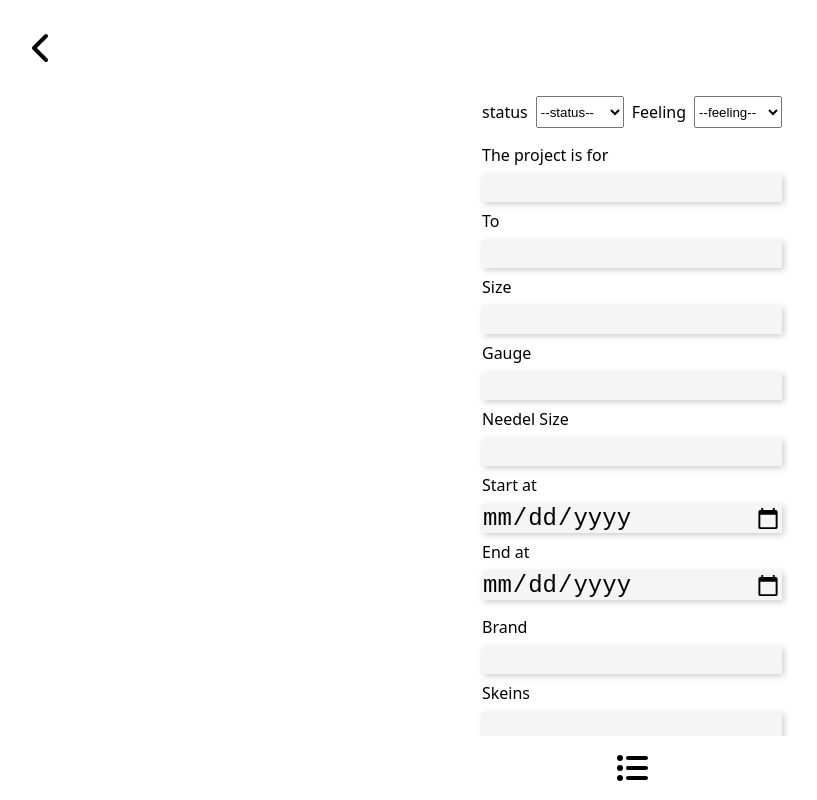
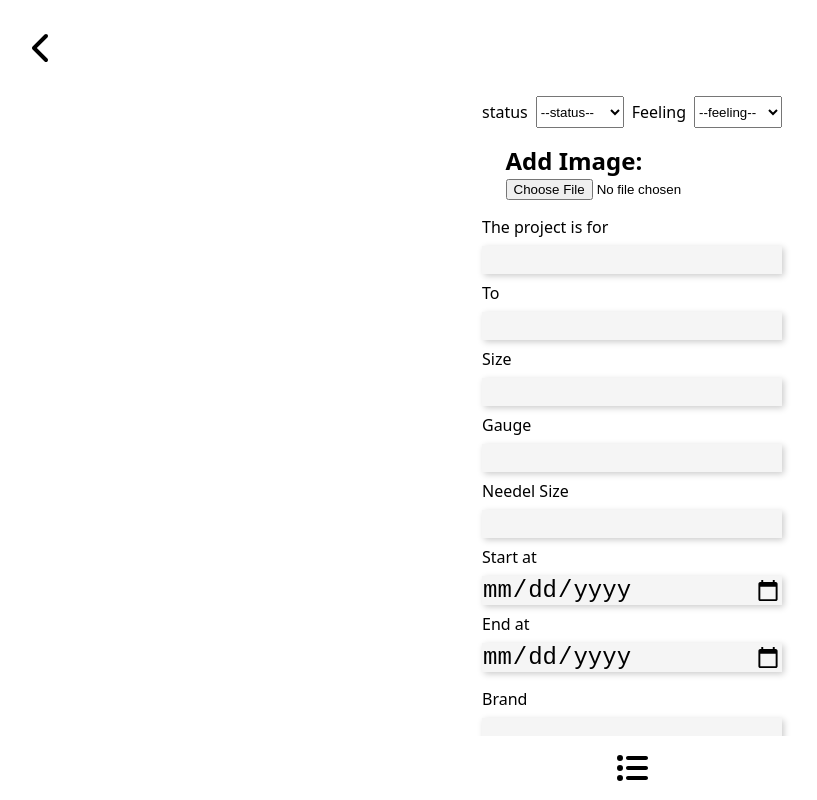
Before and after one commit to MichanNan/Knittogether, a Next.js app: page /add-project in a window 1280 px wide. Shown: the top 800 px of the page, without its empty margins (8-825 px from the left). Built offline with nearby package versions, Linux system fonts and the light colour scheme.

Commit message:
change show subtitle logic

```diff
--- a/components/AddProjectForm/index.js
+++ b/components/AddProjectForm/index.js
@@ -1,6 +1,7 @@
 import styled from "styled-components";
 import StyledButton from "../StyledButton";
 import StyledInput from "../StyledInput";
+import Upload from "../Upload";
 
 export default function AddProjectForm({
   onCancel,
@@ -36,7 +37,7 @@ export default function AddProjectForm({
             <option value="bad">Bad</option>
           </StyledSelect>
         </RowSection>
-
+        <Upload />
         <ColumnSection>
           <label htmlFor="recipient" required="required">
             The project is for
--- /dev/null
+++ b/components/Upload/index.js
@@ -0,0 +1,50 @@
+import Image from "next/image";
+import { useState } from "react";
+
+async function uploading(data) {
+  const res = await fetch(
+    "https://api.cloudinary.com/v1_1/dw4kyffua/image/upload",
+    {
+      method: "post",
+      body: data,
+    }
+  );
+  const resj = await res.json();
+  console.log(resj);
+  // .then(resp => {
+  //     const res = resp.json()
+  //     console.log(res)
+  // })
+  // .then(data => {
+  //     setFile(data.url)
+  // })
+  // .catch(err => console.log(err))
+  return resj.url;
+}
+
+export default function Upload() {
+  const [file, setFile] = useState("");
+  async function handleChange(e) {
+    // console.log(e.target.files);
+    // setFile(URL.createObjectURL(e.target.files[0]));
+
+    const data = new FormData();
+    data.append("file", e.target.files[0]);
+    data.append("upload_preset", "project-image");
+    data.append("cloud_name", "dw4kyffua");
+    //console.log(data)
+    const url = await uploading(data);
+    console.log(url);
+    setFile(url);
+  }
+
+  return (
+    <div className="App">
+      <h2>Add Image:</h2>
+      <input type="file" onChange={handleChange} />
+      {file && (
+        <Image src={file} alt="project-image" width={350} height={350} />
+      )}
+    </div>
+  );
+}
--- a/db/projects.js
+++ b/db/projects.js
@@ -29,7 +29,7 @@ export const mockProjects = [
     name: " Sophie Scarf",
     status: "planned",
     happiness: "happy",
-    image: "/sophiescarf.jpg",
+    image: "/cumulustee.jpg",
     details: {
       recipient: "myself",
       size: "",
--- a/next.config.js
+++ b/next.config.js
@@ -6,6 +6,7 @@ const nextConfig = {
     styledComponents: true,
   },
   images: {
+    domains: ["res.cloudinary.com"],
     remotePatterns: [
       {
         protocol: "https",
--- a/pages/index.js
+++ b/pages/index.js
@@ -53,7 +53,7 @@ export default function Home({ handlePreAddSubmit, projectsList }) {
       <ProjectSumInfo>
         {`You have ${seletedProjects.length}
        ${selectedProjectStatus} ${
-          seletedProjects.length === 1 ? "project" : "projects"
+          seletedProjects.length < 2 ? "project" : "projects"
         }`}
       </ProjectSumInfo>
 
```
